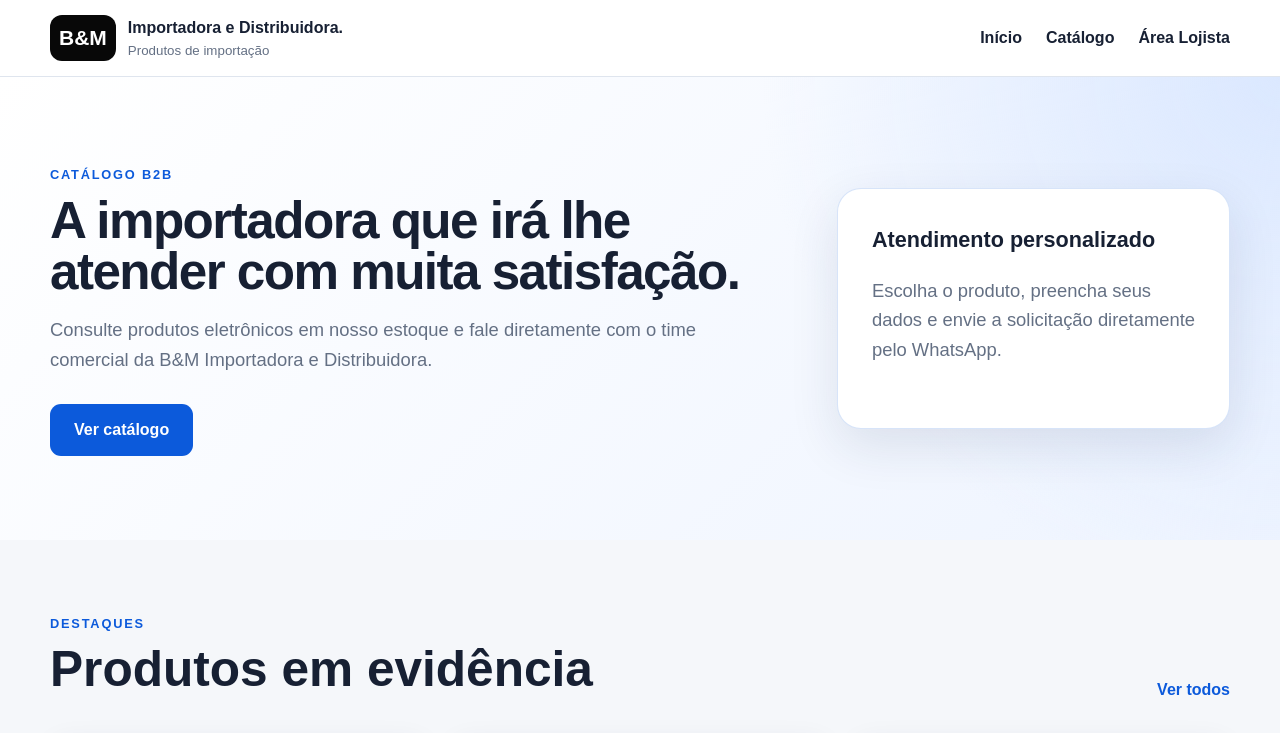
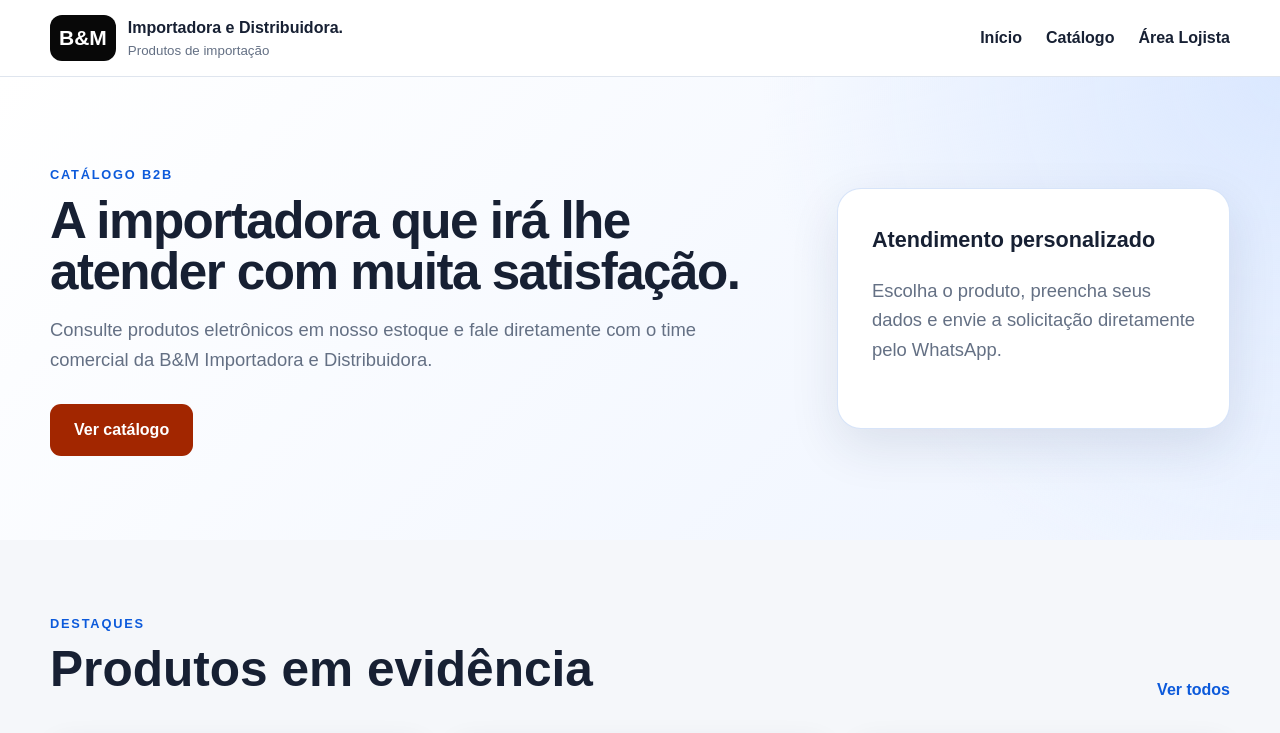
Before and after one commit to romanuser/bm-vitrine, a Next.js app: page / in a window 1280 px wide. Shown: the top 733 px of the page. Built offline with nearby package versions, Linux system fonts and the light colour scheme; grey boxes are pictures that could not be loaded.

Commit message:
Atualiza css .button primary inserindo var --secundary

```diff
--- a/src/app/globals.css
+++ b/src/app/globals.css
@@ -275,7 +275,7 @@ textarea {
 }
 
 .button.primary {
-  background: var(--primary);
+  background: var(--secundary);
   color: white;
 }
 
```
